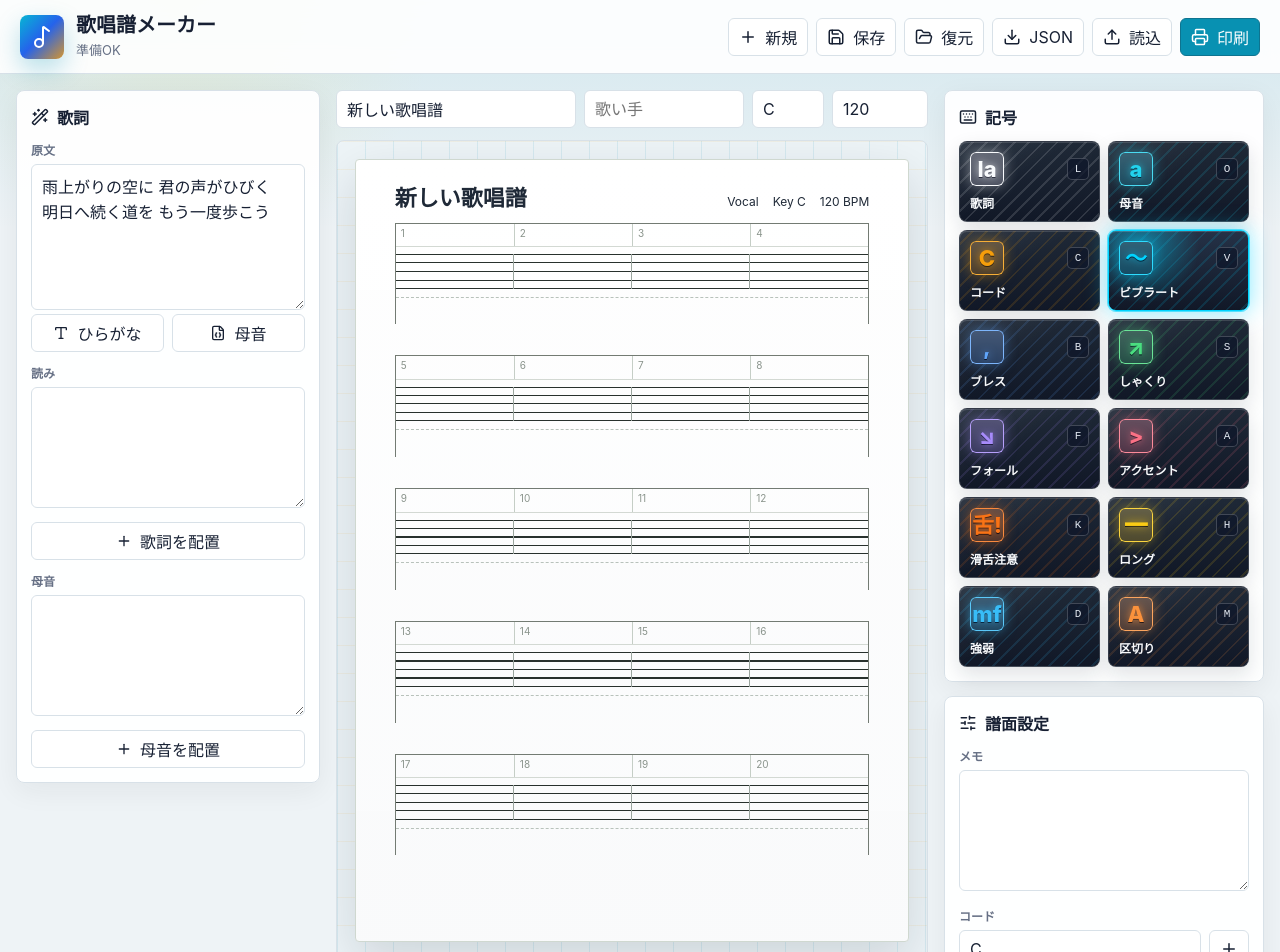
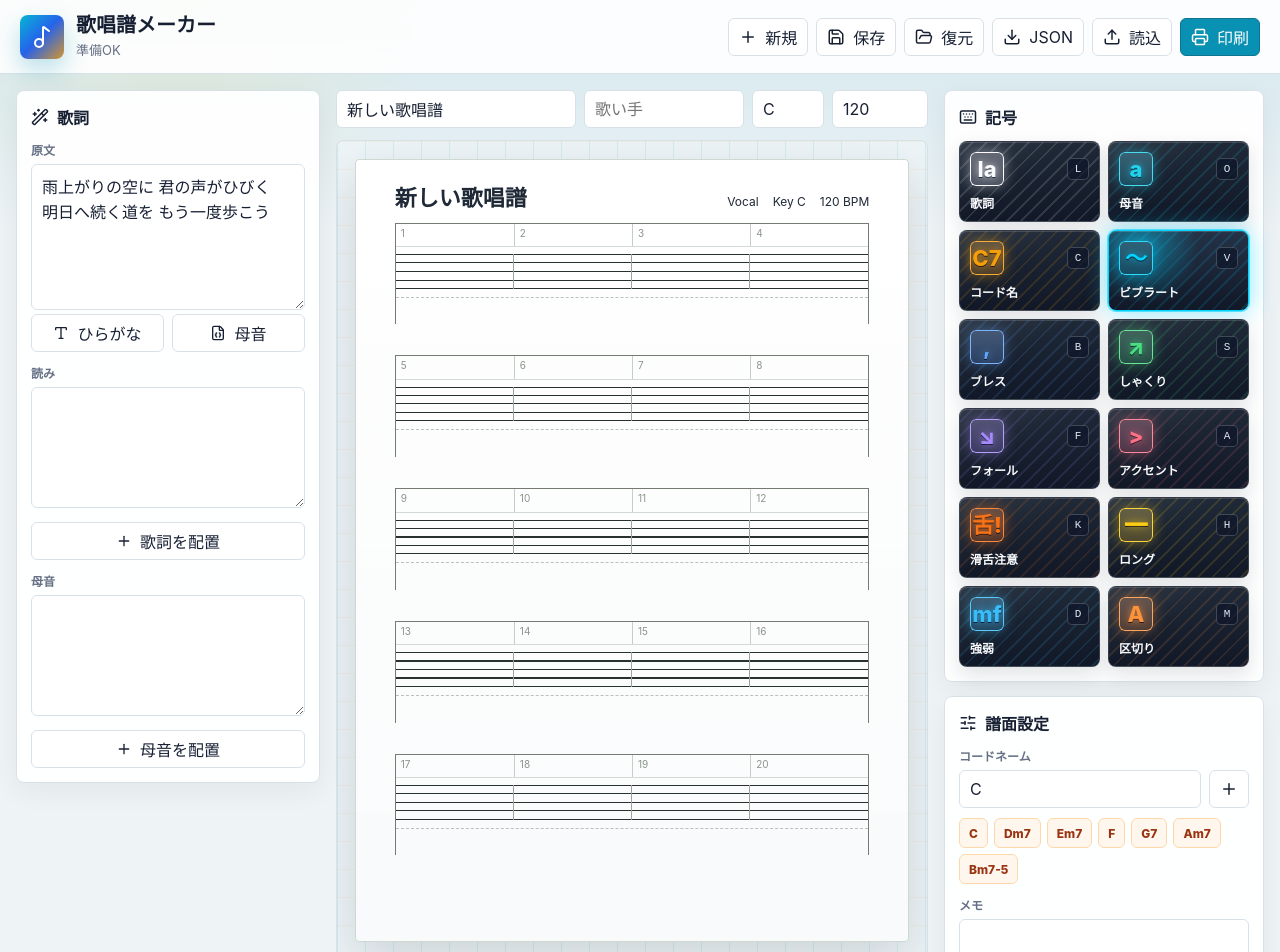
Before and after one commit to UmbrellaParade/Vocal-sheet-music, a Next.js app: page / in a window 1280 px wide. Shown: the top 952 px of the page. Built offline with nearby package versions, Linux system fonts and the light colour scheme.

Commit message:
Make chord tool place typed chord names

```diff
--- a/app/globals.css
+++ b/app/globals.css
@@ -578,16 +578,15 @@ kbd {
 }
 
 .sheet-chord {
-  min-width: 38px;
-  color: #fff7ed;
-  border-color: #fed7aa;
-  background:
-    linear-gradient(180deg, #f59e0b, #b45309);
+  min-width: auto;
+  color: #b45309;
+  border-color: transparent;
+  background: transparent;
   font-weight: 900;
-  text-shadow: 0 1px 0 #7c2d12;
-  box-shadow:
-    0 0 0 1px rgba(251, 191, 36, 0.24),
-    0 8px 18px rgba(180, 83, 9, 0.22);
+  text-shadow:
+    0 0 3px rgba(255, 255, 255, 0.95),
+    0 1px 0 rgba(255, 247, 237, 0.92);
+  box-shadow: none;
 }
 
 .sheet-symbol.tool-vibrato {
@@ -653,9 +652,42 @@ kbd {
     0 1px 1px rgba(2, 6, 23, 0.7);
 }
 
+.sheet-chord.selected {
+  border-color: transparent;
+  box-shadow: none;
+  text-decoration: underline;
+  text-decoration-color: rgba(250, 204, 21, 0.9);
+  text-decoration-thickness: 3px;
+  text-underline-offset: 4px;
+}
+
 .inspector {
   display: grid;
   gap: 4px;
+}
+
+.chord-presets {
+  display: flex;
+  flex-wrap: wrap;
+  gap: 6px;
+  margin-top: 10px;
+}
+
+.chord-presets button {
+  min-height: 30px;
+  padding: 0 9px;
+  border: 1px solid #fed7aa;
+  border-radius: 6px;
+  color: #9a3412;
+  background: #fff7ed;
+  cursor: pointer;
+  font-size: 12px;
+  font-weight: 800;
+}
+
+.chord-presets button:hover {
+  border-color: #f59e0b;
+  background: #ffedd5;
 }
 
 .swatches {
--- a/app/page.tsx
+++ b/app/page.tsx
@@ -114,8 +114,8 @@ const SHEET_TOOLS: ToolSpec[] = [
   },
   {
     id: "chord",
-    name: "コード",
-    label: "C",
+    name: "コード名",
+    label: "C7",
     shortcut: "C",
     color: "#f59e0b",
     size: 20,
@@ -224,6 +224,8 @@ const COLOR_SWATCHES = [
   "#f8fafc"
 ];
 
+const COMMON_CHORDS = ["C", "Dm7", "Em7", "F", "G7", "Am7", "Bm7-5"];
+
 const TOOL_BY_ID = SHEET_TOOLS.reduce(
   (lookup, tool) => ({ ...lookup, [tool.id]: tool }),
   {} as Record<ToolId, ToolSpec>
@@ -304,10 +306,12 @@ export default function Home() {
   const addItemAt = useCallback(
     (toolId: ToolId, x: number, y: number, labelOverride?: string) => {
       const tool = TOOL_BY_ID[toolId];
+      const label =
+        labelOverride || (toolId === "chord" ? quickChord.trim() || "C" : tool.label);
       const item: SheetItem = {
         id: createId(),
         toolId,
-        label: labelOverride || tool.label,
+        label,
         x,
         y,
         size: tool.size,
@@ -318,7 +322,7 @@ export default function Home() {
       setSelectedId(item.id);
       setStatus(`${tool.name}を追加`);
     },
-    []
+    [quickChord]
   );
 
   const hydrateDraft = useCallback((nextDraft: Partial<DraftData>) => {
@@ -881,6 +885,52 @@ export default function Home() {
               <SlidersHorizontal size={18} />
               <span>譜面設定</span>
             </div>
+            <label className="field-label" htmlFor="quickChord">
+              コードネーム
+            </label>
+            <div className="inline-form">
+              <input
+                id="quickChord"
+                aria-label="コードネーム"
+                placeholder="Cmaj7 / Am7 / G7"
+                value={quickChord}
+                onChange={(event) => {
+                  setQuickChord(event.target.value);
+                  setActiveTool("chord");
+                }}
+                onFocus={() => setActiveTool("chord")}
+                onKeyDown={(event) => {
+                  if (event.key === "Enter") {
+                    event.preventDefault();
+                    addQuickChord();
+                  }
+                }}
+              />
+              <button
+                type="button"
+                className="square-button"
+                onClick={addQuickChord}
+                title="コードネームを譜面へ追加"
+              >
+                <Plus size={18} />
+              </button>
+            </div>
+            <div className="chord-presets" aria-label="よく使うコード">
+              {COMMON_CHORDS.map((chord) => (
+                <button
+                  key={chord}
+                  type="button"
+                  onClick={() => {
+                    setQuickChord(chord);
+                    setActiveTool("chord");
+                    setStatus(`${chord}を入力`);
+                  }}
+                >
+                  {chord}
+                </button>
+              ))}
+            </div>
+
             <label className="field-label" htmlFor="memo">
               メモ
             </label>
@@ -890,20 +940,6 @@ export default function Home() {
               onChange={(event) => updateMeta("memo", event.target.value)}
               rows={4}
             />
-
-            <label className="field-label" htmlFor="quickChord">
-              コード
-            </label>
-            <div className="inline-form">
-              <input
-                id="quickChord"
-                value={quickChord}
-                onChange={(event) => setQuickChord(event.target.value)}
-              />
-              <button type="button" className="square-button" onClick={addQuickChord}>
-                <Plus size={18} />
-              </button>
-            </div>
           </section>
 
           <section className="panel-section">
```
